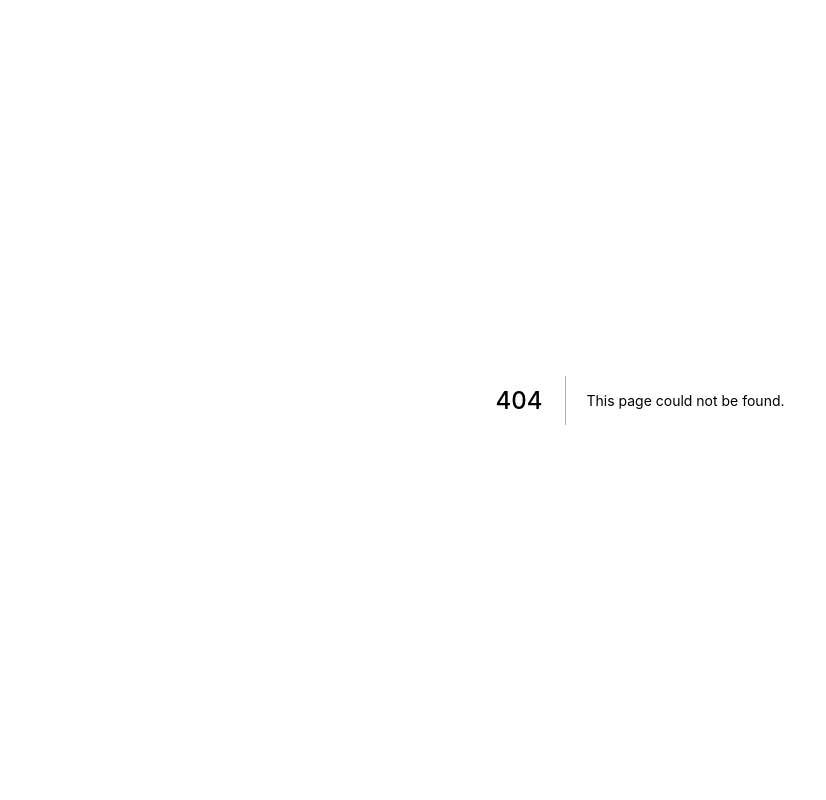
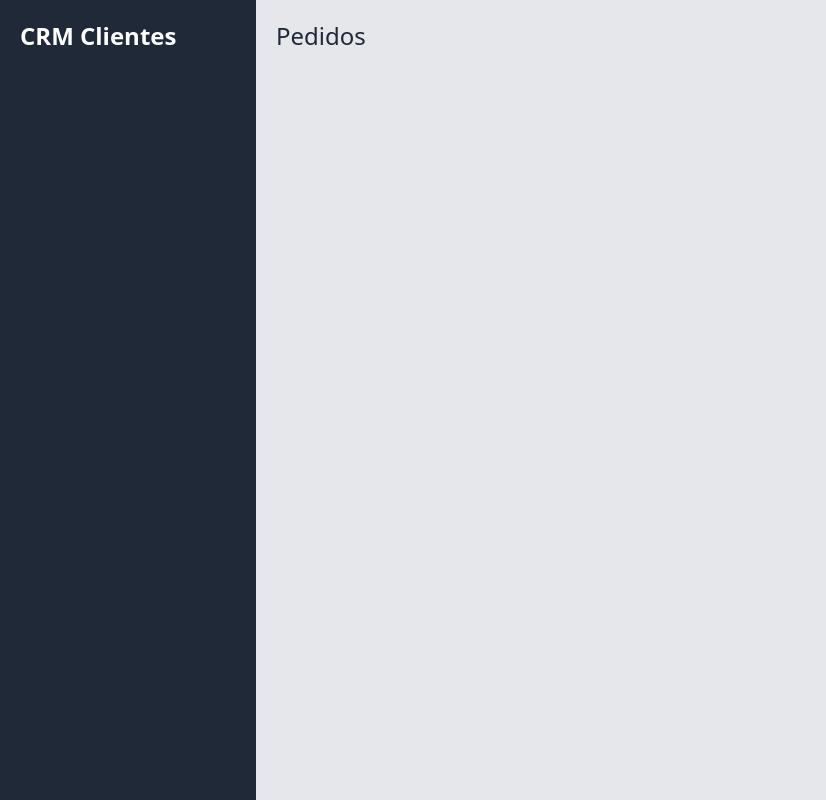
Before and after one commit to BrandonDevU95/reactavanzado, a Next.js app in the folder crmcliente/: page /pedidos in a window 1280 px wide. Before the commit this address had no page. Shown: the whole page, without its empty margins (0-826 px from the left). Built offline with nearby package versions, Linux system fonts and the light colour scheme.

Commit message:
64. Creando el área de contenido principal

```diff
--- a/crmcliente/components/Layout.js
+++ b/crmcliente/components/Layout.js
@@ -25,7 +25,9 @@
          <div className="bg-gray-200 min-h-screen">
             <div className="flex minh-screen">
                <Sidebar />
-               {children}
+               <main className="sm:w-2/3 xl:w-4/5 sm:min-h-screen p-5">
+                  {children}
+               </main>
             </div>
          </div>
       </>
--- a/crmcliente/pages/index.js
+++ b/crmcliente/pages/index.js
@@ -4,7 +4,7 @@
    return (
       <div>
          <Layout>
-            <h2>Desde index</h2>
+            <h1 className="text-2xl text-gray-800 font-light">Clientes</h1>
          </Layout>
       </div>
    );
--- /dev/null
+++ b/crmcliente/pages/pedidos.js
@@ -0,0 +1,12 @@
+import React from 'react';
+import Layout from '../components/Layout';
+
+export default function Pedidos() {
+   return (
+      <div>
+         <Layout>
+            <h1 className="text-2xl text-gray-800 font-light">Pedidos</h1>
+         </Layout>
+      </div>
+   );
+}
```
Also changed, not shown: crmcliente/pages/productos.js (added, +12 -0 lines).
